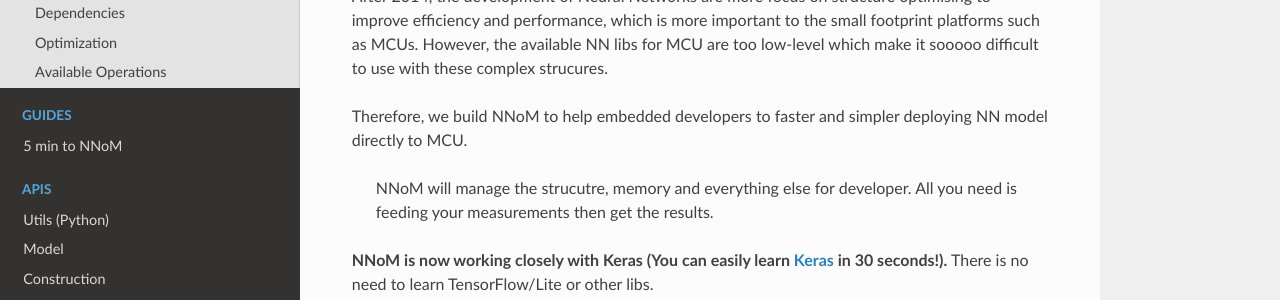
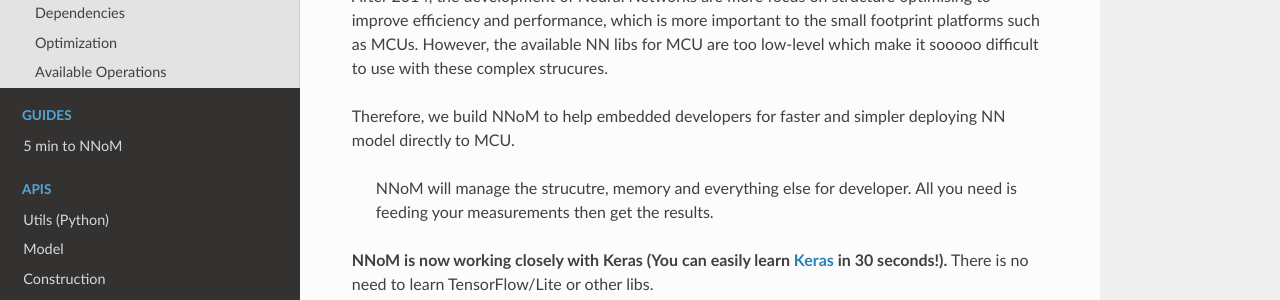
Before and after one commit to majianjia/nnom, an MkDocs documentation site: the page built from docs/index.md, in a window 1280 px wide and 900 px high, scrolled down 1133 px. Shown: the part 151-451 px from the top of the window. Built offline with MkDocs 1.6.1, drawn with Linux system fonts in a browser that asks for light colours; nearby versions of some CDN libraries.

Commit message:
update docs

```diff
--- a/docs/index.md
+++ b/docs/index.md
@@ -34,7 +34,7 @@
 After 2014, the development of Neural Networks are more focus on structure optimising to improve efficiency and performance, which is more important to the small footprint platforms such as MCUs.
 However, the available NN libs for MCU are too low-level which make it sooooo difficult to use with these complex strucures.
 
-Therefore, we build NNoM to help embedded developers to faster and simpler deploying NN model directly to MCU.
+Therefore, we build NNoM to help embedded developers for faster and simpler deploying NN model directly to MCU.
 > NNoM will manage the strucutre, memory and everything else for developer. All you need is feeding your measurements then get the results.
 
 **NNoM is now working closely with Keras (You can easily learn [**Keras**](https://keras.io/) in 30 seconds!).**
```
Also changed, not shown: README.md (+1 -1 lines).
